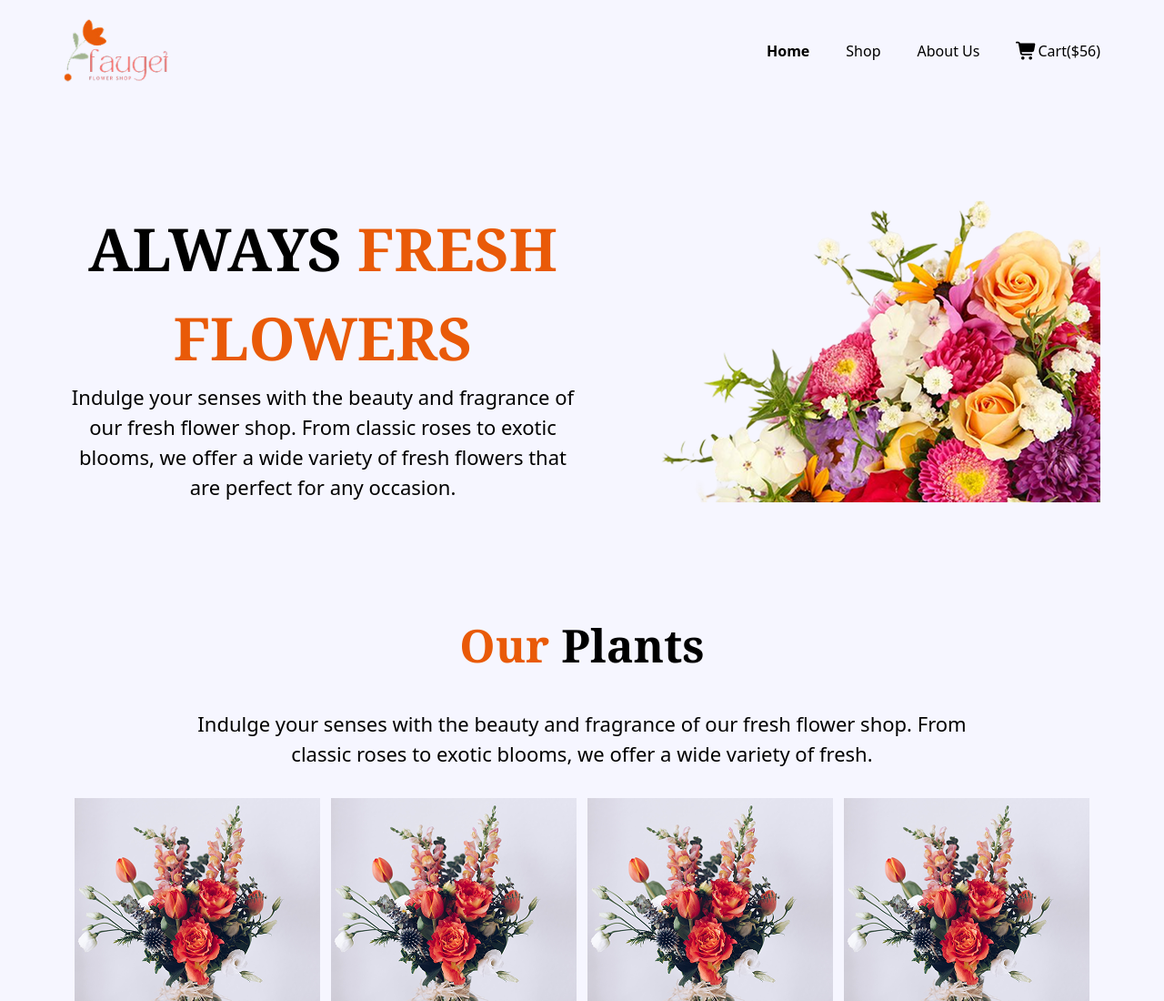
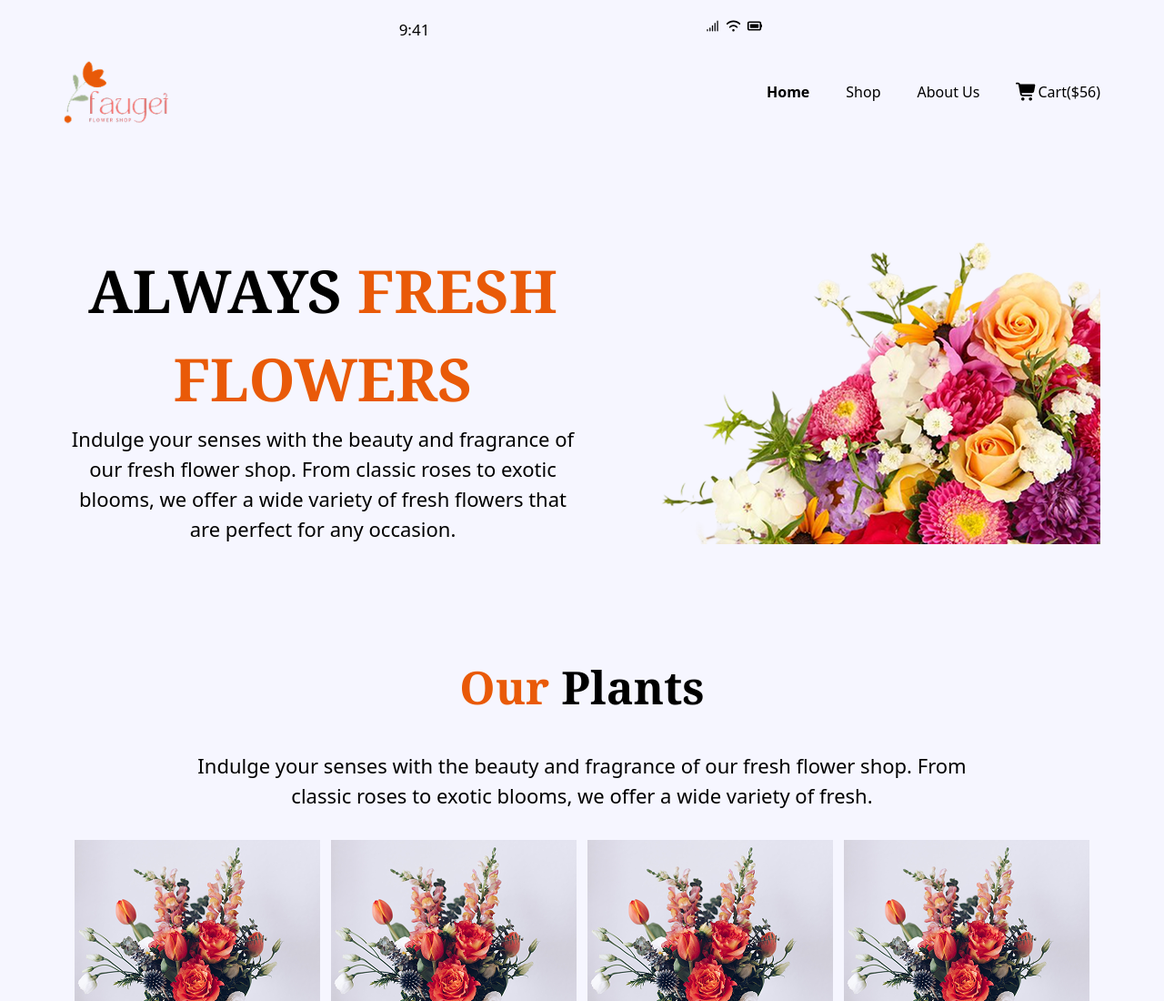
Before and after one commit to Samin200/assignment-2, a plain HTML site: page index.html in a window 1280 px wide. Shown: the top 1100 px of the page at 91% size. Drawn offline with nearby package versions, Linux system fonts and the light colour scheme.

Commit message:
time wifi battery added

```diff
--- a/index.html
+++ b/index.html
@@ -8,6 +8,16 @@
 </head>
 <body class="bg-[#c1c1ff23]">
     <header>
+        <section>
+            <div class="flex gap-x-[300px] mx-auto w-fit mt-[20px]">
+                <div class="text-[17px]">9:41</div>
+                <div class="flex">
+                    <div><img class="w-[23px] h-[17px]" src="assets/signal-solid-full.svg" alt=""></div>
+                    <div><img class="w-[23px] h-[17px]" src="assets/wifi-solid-full.svg" alt=""></div>
+                    <div><img class="w-[23px] h-[17px]" src="assets/battery-full-solid-full.svg" alt=""></div>
+                </div>
+            </div>
+        </section>
         <section class=" flex justify-center items-center" >
             <nav class="flex justify-between items-center mt-5 lg:w-[1140px] lg:h-[71px] max-sm:w-[361px]">
                 <div><img class="lg:h-[71px] max-sm:h-[38px]" src="assets/logo.png" alt=""></div>
@@ -132,7 +142,7 @@
             </div>
         </section>
         <section>
-            <div class="bg-[url(assets/news-letter-bg.png)] lg:w-[1440px] lg:h-[533px] w-full h-[275px] bg-contain flex justify-center items-center flex-col gap-[23px] mt-[120px]">
+            <div class="bg-[url(assets/news-letter-bg.png)] lg:w-[1440px] lg:h-[533px] w-full h-[275px] bg-contain flex justify-center items-center flex-col gap-[23px] lg:mt-[120px] mt-[20px]">
                 <div class="lg:text-[50px] text-[20px] text-white font-serif font-bold">Join The Colorful Bunch</div>
                 <div><input class="bg-white h-[50px] lg:w-[644px] pl-[20px]" type="text" name="" id="" placeholder="Write email "><button class="bg-[#E95A08]  h-[50px] px-[53.5px] text-[16px] text-white">Subscribe</button></div>
             </div>
```
Also changed, not shown: assets/battery-full-solid-full.svg (added), assets/signal-solid-full.svg (added), assets/wifi-solid-full.svg (added), 1 other file.
